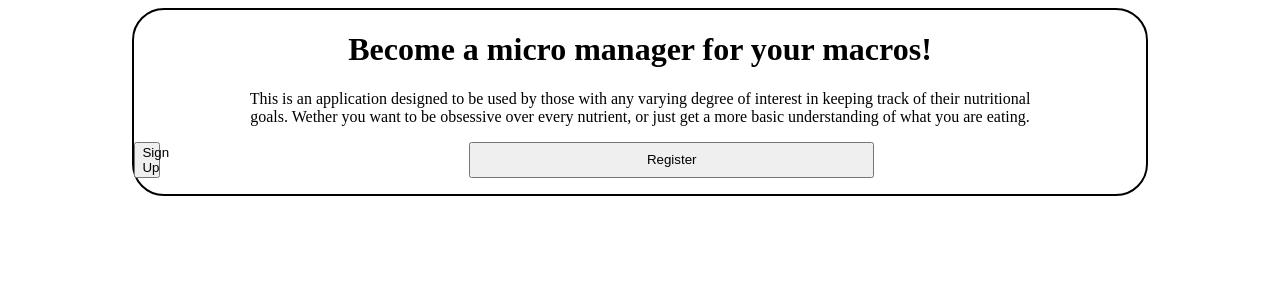
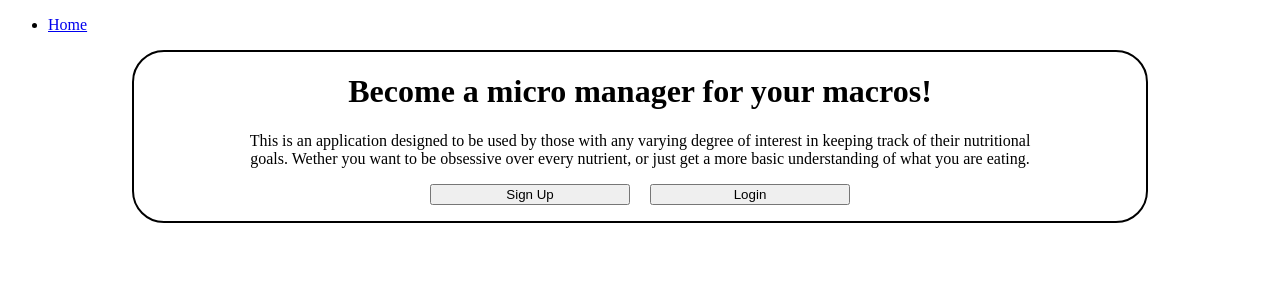
Before and after one commit to Bradleytevans/MacroManager, a PHP site: page /views/home.view.php in a window 1280 px wide. Shown: the top 300 px of the page. Run offline with PHP 8.4, Linux system fonts and the light colour scheme.

Commit message:
got the router working, and added a login button'

```diff
--- a/controllers/PagesContoller.php
+++ b/controllers/PagesContoller.php
@@ -7,7 +7,11 @@ class PagesController{
     }
 
     public function signUp() {
-        require 'views/sign-up.view.php'; ;
+        require 'views/signup.view.php'; ;
+    }
+
+    public function login() {
+        require 'views/login.view.php'; ;
     }
 
 }
--- a/public/style.css
+++ b/public/style.css
@@ -27,6 +27,6 @@ h1 {
 }
 
 .about-button {
-    width: 40%;
-    margin: 0 auto;
+    width: 15em;
+    margin: 0 10px;
 }
--- a/routes.php
+++ b/routes.php
@@ -1,4 +1,5 @@
 <?php
 
 $router->get('', 'PagesController@home');
-$router->get('sign-up', 'PagesController@sign-up');
+$router->get('signup', 'PagesController@signup');
+$router->get('login', 'PagesController@login');
--- a/views/home.view.php
+++ b/views/home.view.php
@@ -3,8 +3,8 @@
         <h1>Become a micro manager for your macros!</h1>
         <p class="about-info">This is an application designed to be used by those with any varying degree of interest in keeping track of their nutritional goals. Wether you want to be obsessive over every nutrient, or just get a more basic understanding of what you are eating.</p>
         <div class="about-buttons">
-            <a href="/views/sign-up.view.php"><button type="submit" class="about-button">Sign Up</button></a>
-            <button type="submit" class="about-button">Register</button>
+            <a  href="/signup"><button class="about-button" type="submit">Sign Up</button></a>
+            <a  href="/login"><button class="about-button" type="submit">Login</button></a>
         </div>
     </div>
-<?php require('partials/head.php'); ?>
+<?php require('partials/footer.php'); ?>
--- /dev/null
+++ b/views/login.view.php
@@ -0,0 +1,3 @@
+<?php require('partials/head.php'); ?>
+    <h1>Login Below!</h1>
+<?php require('partials/footer.php'); ?>
--- a/views/partials/head.php
+++ b/views/partials/head.php
@@ -8,3 +8,4 @@
     <link rel="stylesheet" href="/public/style.css">
   </head>
   <body>
+    <?php require('nav.php') ?>
--- /dev/null
+++ b/views/partials/nav.php
@@ -0,0 +1,3 @@
+<ul>
+    <li><a href="/">Home</a></li>
+</ul>
--- a/views/sign-up.view.php
+++ b/views/signup.view.php
@@ -1,3 +1,3 @@
 <?php require('partials/head.php'); ?>
     <h1>Sign Up Below!</h1>
-<?php require('partials/head.php'); ?>
+<?php require('partials/footer.php'); ?>
```
